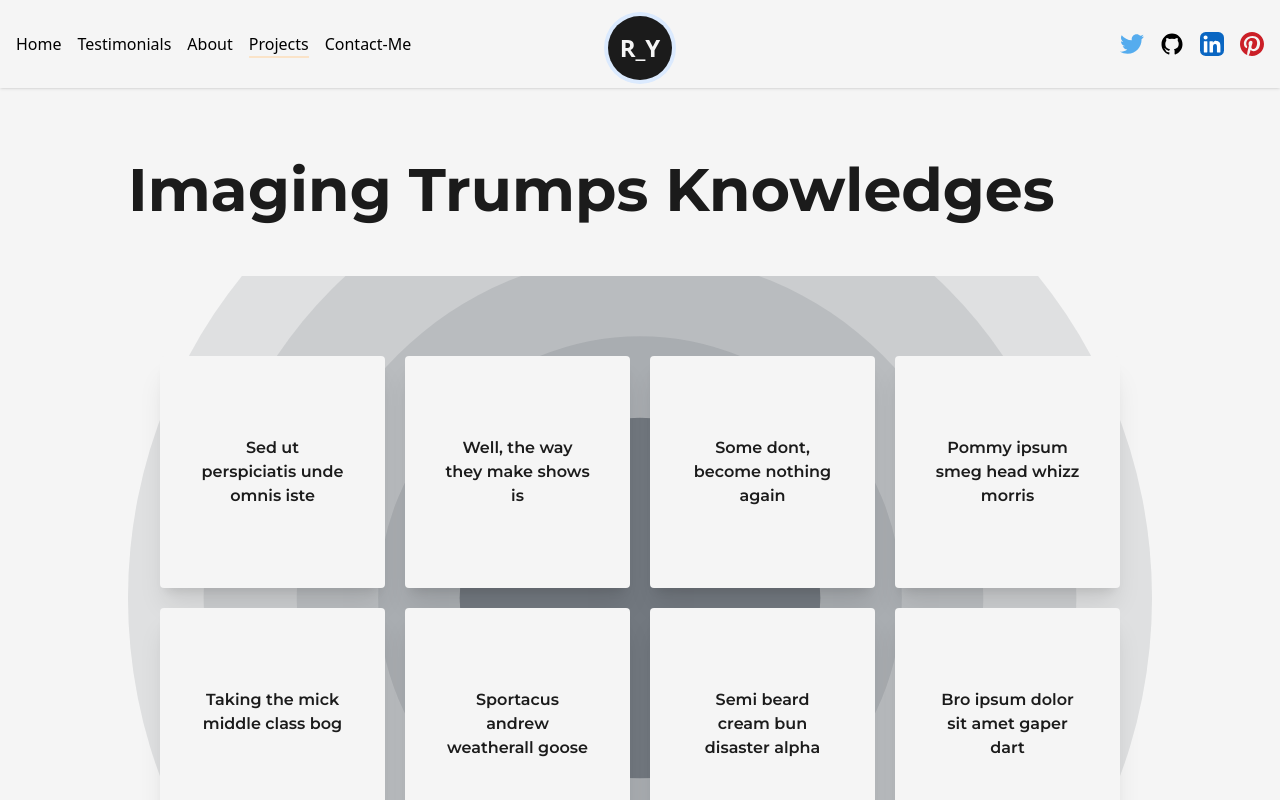
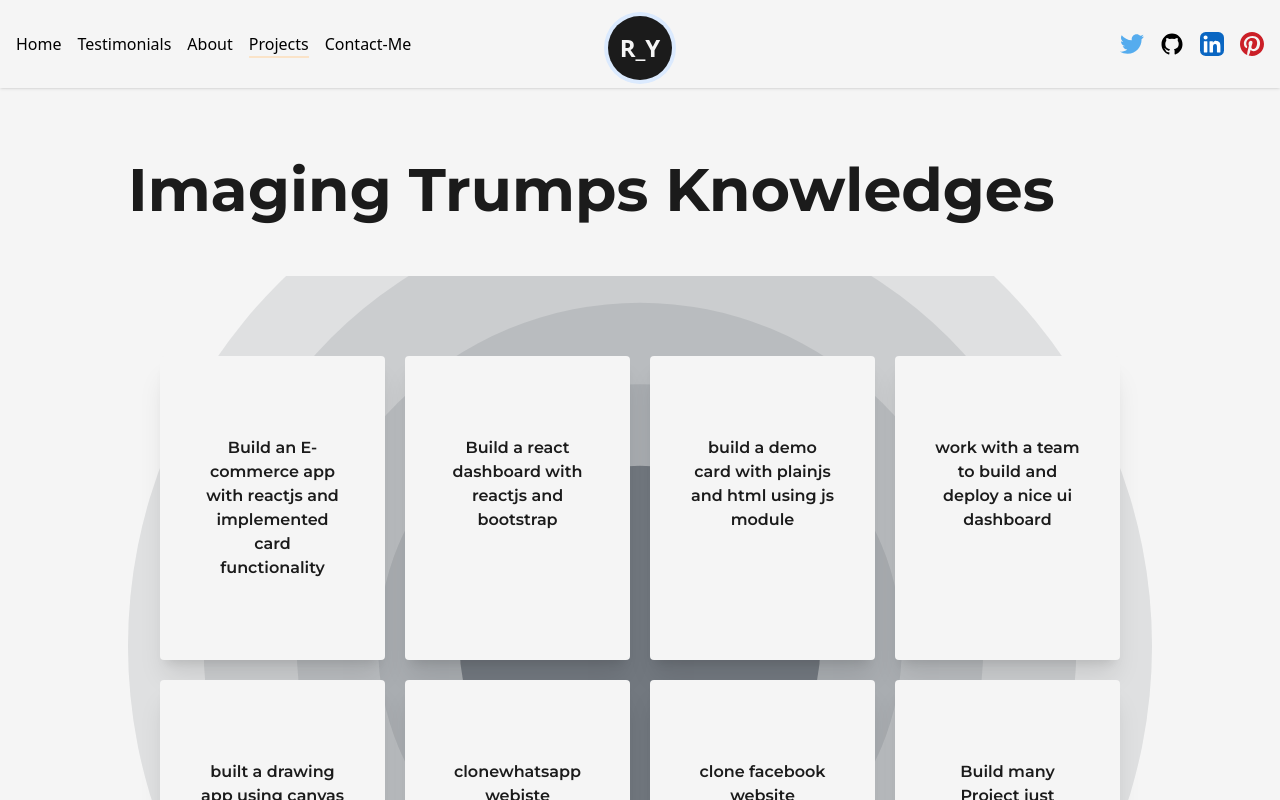
Before and after one commit to Abate-Mony/yolliclient, a Next.js app: page /projects in a window 1280 px wide. Shown: the top 800 px of the page. Built offline with nearby package versions, Linux system fonts and the light colour scheme.

Commit message:
reduce time speed

```diff
--- a/src/components/Write.jsx
+++ b/src/components/Write.jsx
@@ -4,13 +4,13 @@ const Write = () => {
     const [text, setText] = useState("Hi ,I am Ramatou Yoland ,")
 
     useEffect(() => {
-        const _text = "Hi ,I am Ramatou Yoland ,I am a Pro  Web developer/full stackdeveloper"
+        const _text = "Hi ,I am Ramatou Yoland Bintu ,I am a Pro  Web developer/full stackdeveloper"
         var i = 0
         const time = setInterval(() => {
           const temp = _text.slice(0, Math.abs(i))
           setText(temp)
           i > _text.length - 1 ? i *= -1 : i += 1
-        }, 500)
+        }, 100)
         return () => {
           clearInterval(time)
         }
--- a/src/pages/projects.jsx
+++ b/src/pages/projects.jsx
@@ -123,42 +123,42 @@ local currency`}
                             <div className="relative grid gap-5 sm:grid-cols-2 lg:grid-cols-4">
                                 <div className="px-10 py-20 text-center transition duration-300 transform bg-light text-dark rounded shadow-2xl hover:scale-105 md:shadow-xl hover:shadow-2xl">
                                     <p className="font-semibold text-dark">
-                                        Sed ut perspiciatis unde omnis iste
+                                        Build an E-commerce app with reactjs and implemented card functionality
                                     </p>
                                 </div>
                                 <div className="px-10 py-20 text-center transition duration-300 transform bg-light text-dark rounded shadow-2xl hover:scale-105 md:shadow-xl hover:shadow-2xl">
                                     <p className="font-semibold text-dark">
-                                        Well, the way they make shows is
+                                      Build a react dashboard with reactjs and bootstrap
                                     </p>
                                 </div>
                                 <div className="px-10 py-20 text-center transition duration-300 transform bg-light text-dark rounded shadow-2xl hover:scale-105 md:shadow-xl hover:shadow-2xl">
                                     <p className="font-semibold text-dark">
-                                        Some dont, become nothing again
+                                        build a demo card with plainjs and html using js module
                                     </p>
                                 </div>
                                 <div className="px-10 py-20 text-center transition duration-300 transform bg-light text-dark rounded shadow-2xl hover:scale-105 md:shadow-xl hover:shadow-2xl">
                                     <p className="font-semibold text-dark">
-                                        Pommy ipsum smeg head whizz morris
+                                    work with a team to build and deploy a nice ui dashboard
                                     </p>
                                 </div>
                                 <div className="px-10 py-20 text-center transition duration-300 transform bg-light text-dark rounded shadow-2xl hover:scale-105 md:shadow-xl hover:shadow-2xl">
                                     <p className="font-semibold text-dark">
-                                        Taking the mick middle class bog
+                                    built a drawing app using canvas and js
                                     </p>
                                 </div>
                                 <div className="px-10 py-20 text-center transition duration-300 transform bg-light text-dark rounded shadow-2xl hover:scale-105 md:shadow-xl hover:shadow-2xl">
                                     <p className="font-semibold text-dark">
-                                        Sportacus andrew weatherall goose
+                                    clonewhatsapp webiste usinghtml css bootstrap and js
                                     </p>
                                 </div>
                                 <div className="px-10 py-20 text-center transition duration-300 transform bg-light text-dark rounded shadow-2xl hover:scale-105 md:shadow-xl hover:shadow-2xl">
                                     <p className="font-semibold text-dark">
-                                        Semi beard cream bun disaster alpha
+                                       clone facebook website
                                     </p>
                                 </div>
                                 <div className="px-10 py-20 text-center transition duration-300 transform bg-light text-dark rounded shadow-2xl hover:scale-105 md:shadow-xl hover:shadow-2xl">
                                     <p className="font-semibold text-dark">
-                                        Bro ipsum dolor sit amet gaper dart
+                                    Build many Project just check my github account
                                     </p>
                                 </div>
                             </div>
```
